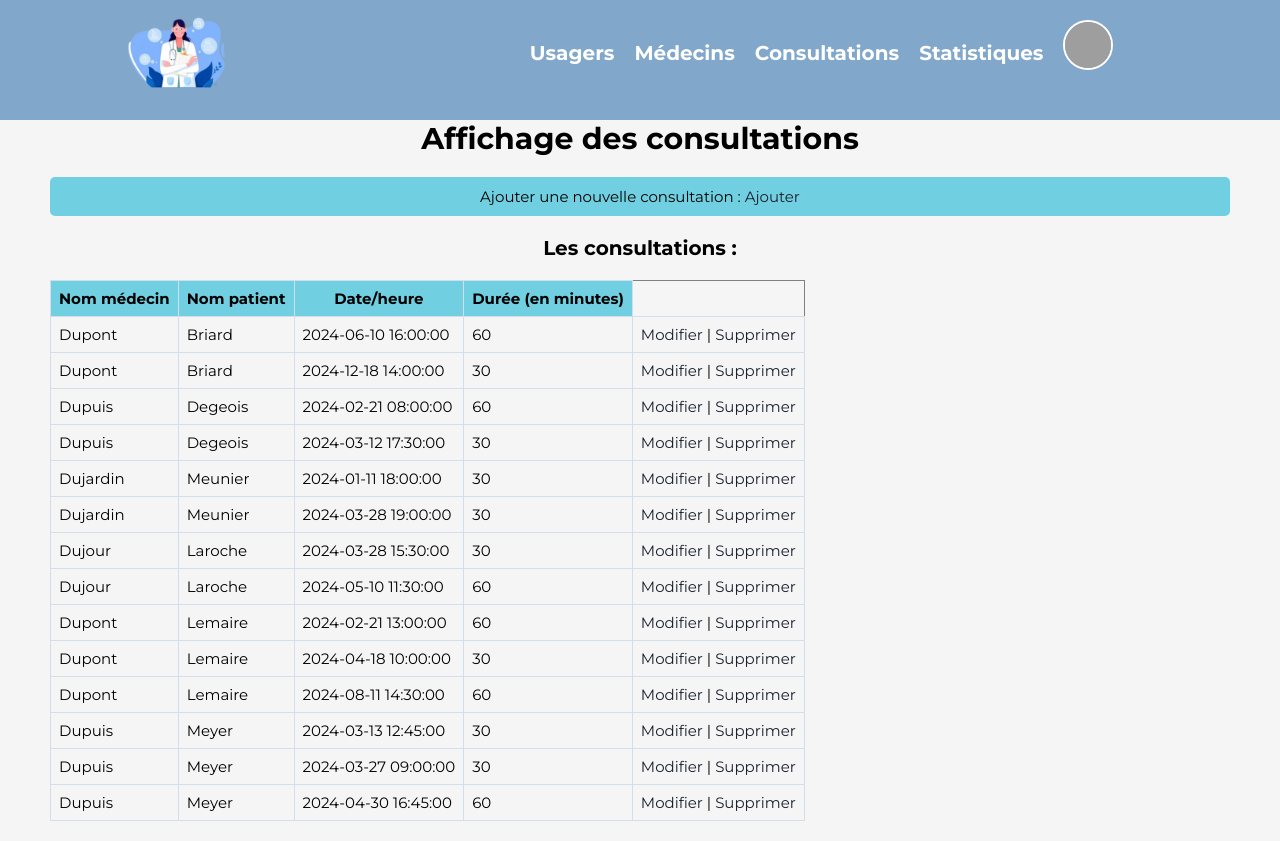
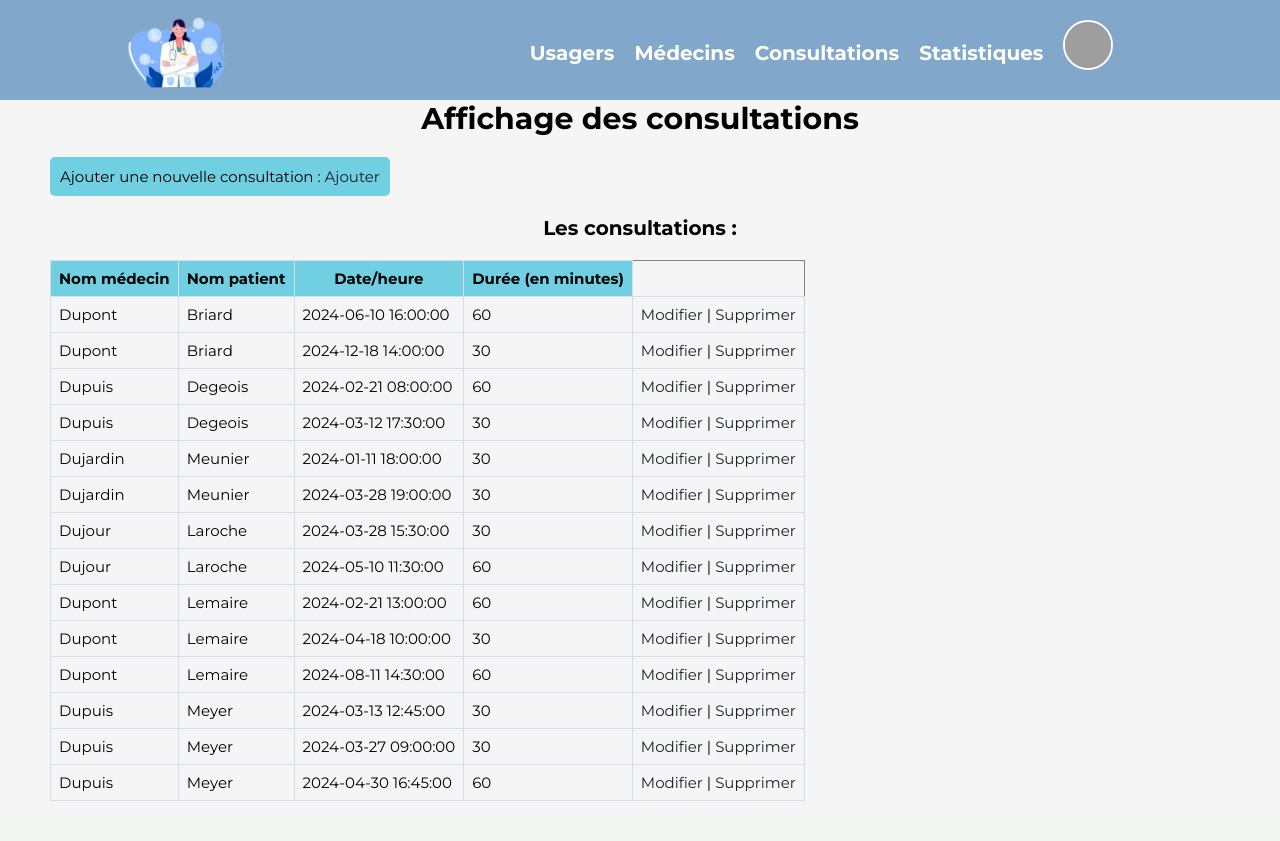
Before and after one commit to henitsu/projetPHP2023, a PHP site: page /PHP/affichageRDV.php in a window 1280 px wide. After the commit the page ends 801 px from the top, so only its background shows below. Run offline with PHP 8.4, Linux system fonts and the light colour scheme; data comes from the database, SQL or seed files in the repository; grey boxes are pictures that could not be loaded.

Commit message:
modif css

```diff
--- a/CSS/affichage.css
+++ b/CSS/affichage.css
@@ -36,4 +36,5 @@ a:hover {
     background-color: #70CFE1;
     border-radius: 5px;
     text-align: center;
+    width: fit-content;
 }
--- a/CSS/base.css
+++ b/CSS/base.css
@@ -10,6 +10,7 @@ body{
     background-color: #f5f5f5;
 	font-family: 'Montserrat', sans-serif;
     font-size: 15px;
+    justify-content: center;
 }
 
 h1{
--- a/CSS/header.css
+++ b/CSS/header.css
@@ -8,7 +8,7 @@ header {
   position: relative;
   top: 0;
   left: 0;
-  height: 120px;
+  height: 100px;
   align-items: center;
 }
 
--- a/CSS/profil.css
+++ b/CSS/profil.css
@@ -48,7 +48,7 @@
     flex-direction: column;
 }
 
-ul {
+.inner-box {
     list-style-type: none;
     margin: 0;
     padding: 0;
--- a/PHP/header.php
+++ b/PHP/header.php
@@ -21,7 +21,7 @@
                     <li><a href="/projetPHP2023/PHP/affichagePatient.php">Usagers</a></li>
                     <li><a href="/projetPHP2023/PHP/affichageMedecin.php">Médecins</a></li>
                     <li><a href="/projetPHP2023/PHP/affichageRDV.php">Consultations</a></li>
-                    <li><a href="">Statistiques</a></li>
+                    <li><a href="/projetPHP2023/PHP/stats.php">Statistiques</a></li>
                     <li><a href="#" class="display-picture"><img src="https://i.pravatar.cc/85" alt="profil"></a></li>
                 </ul>
             </div>
--- a/PHP/menu.php
+++ b/PHP/menu.php
@@ -41,7 +41,7 @@
                 <a href="/projetPHP2023/PHP/affichageRDV.php"><h2>Consultations</h2></a>
             </div>
             <div id="statistiques" class="box">
-                <a href=""><h2>Statistiques</h2></a>
+                <a href="/projetPHP2023/PHP/stats.php"><h2>Statistiques</h2></a>
             </div>
         </div>
     </main>
--- a/PHP/profil.php
+++ b/PHP/profil.php
@@ -27,7 +27,7 @@
                 <img src="https://i.pravatar.cc/85" alt="photo-profil">
             </div>
             <div class="box">
-                <ul>
+                <ul class="inner-box">
                     <li>
                         <h2>Nom</h2>
                         <p><?php echo $secretaire['Nom']; ?></p>
```
